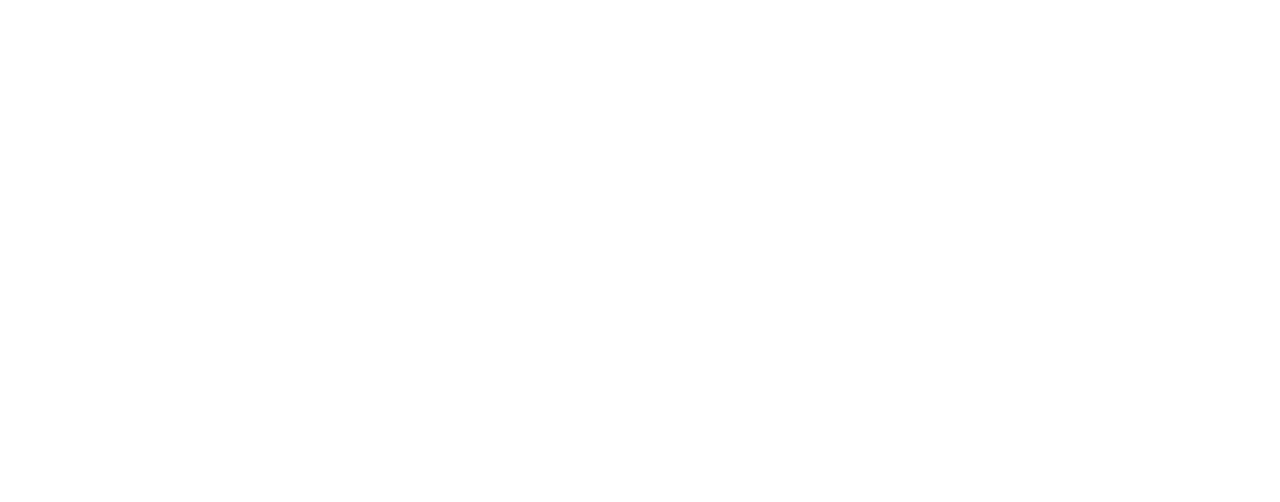
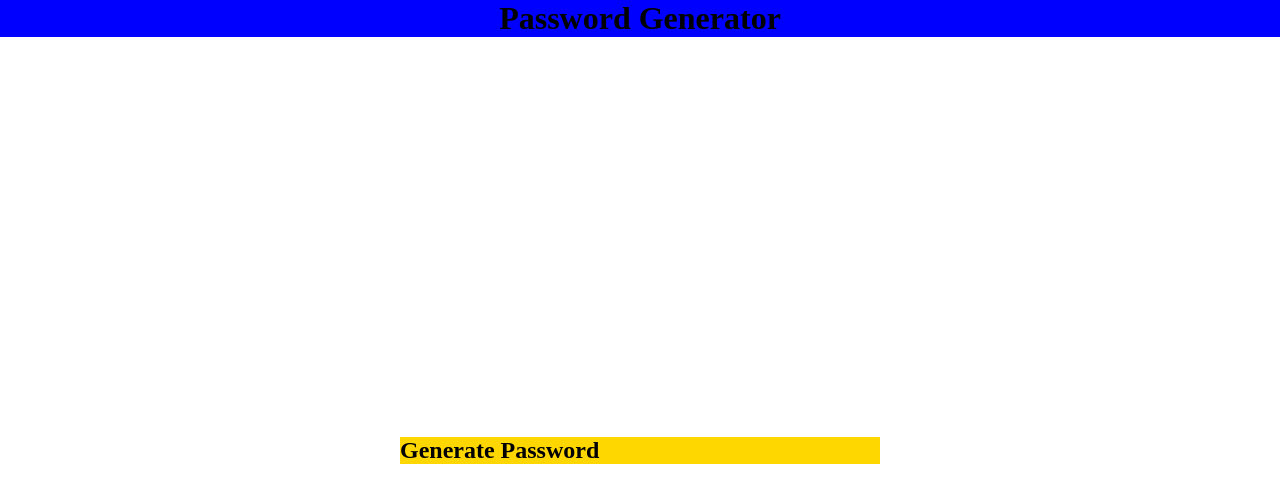
Before and after one commit to anoorishad/HW-Password-Generator, a plain HTML site: page index.html in a window 1280 px wide. Drawn offline with Linux system fonts and the light colour scheme.

Commit message:
added js file and created intial styling

```diff
--- /dev/null
+++ b/assets/css/style.css
@@ -0,0 +1,18 @@
+* {
+    box-sizing: border-box;
+    margin: 0;
+    padding: 0;
+
+}
+
+header {
+    background-color: blue;
+    text-align: center;
+}
+
+.box{
+    background-color: gold;
+    margin: 50vh;
+
+
+}
--- a/assets/js/psuedo.js
+++ b/assets/js/psuedo.js
@@ -0,0 +1 @@
+// Assigning Variables
--- a/index.html
+++ b/index.html
@@ -4,9 +4,19 @@
     <meta charset="UTF-8">
     <meta http-equiv="X-UA-Compatible" content="IE=edge">
     <meta name="viewport" content="width=device-width, initial-scale=1.0">
-    <title>Document</title>
+    <title>Password Generator</title>
+    <link rel="stylesheet" href="assets/css/style.css">
+
 </head>
 <body>
+    <header>
+        <h1>Password Generator</h1>
+    </header>
+    <main>
+        <section class="box">
+            <h2>Generate Password</h2>
 
+        </section>
+    </main>
 </body>
 </html>
```
